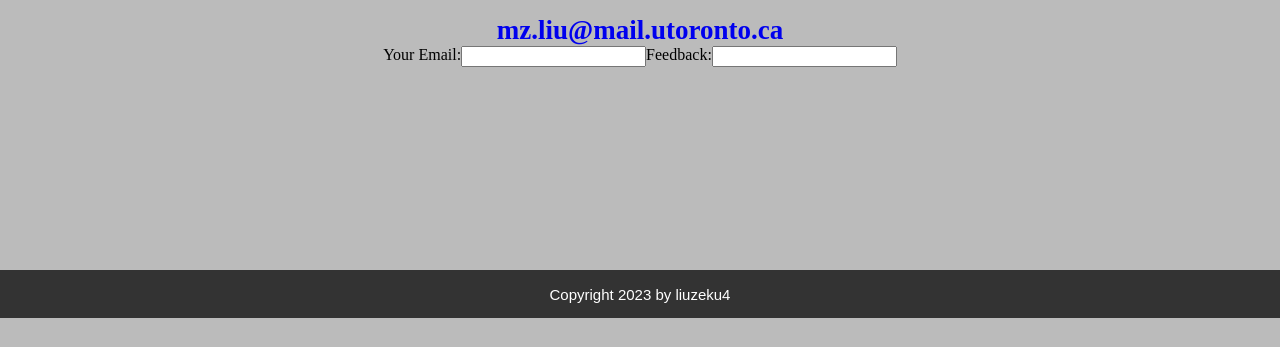
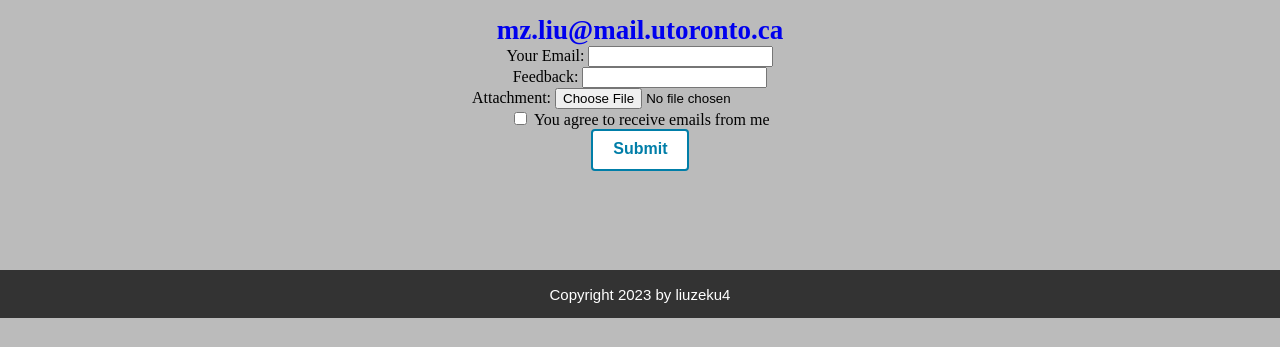
Before and after one commit to vyknight/309-Assignment-1, a plain HTML site: page contact.html in a window 1280 px wide. Shown: the part 482-829 px from the top of the page. Before the commit the page ends 800 px from the top, so only its background shows below. Drawn offline with Linux system fonts and the light colour scheme.

Commit message:
Form logic implemented

```diff
--- a/contact.html
+++ b/contact.html
@@ -23,13 +23,24 @@
                 <a href="mailto:mz.liu@mail.mail.utoronto.ca?subject=Bug%20Found&body=I%20found%20the%20following%20bug%20on%20your%20website%3A%0D%0A%0D%0A">
                     <div class="email">mz.liu@mail.utoronto.ca</div>
                 </a>
-                <form>
-                    <label for="email-input">Your Email:</label>
-                    <input type="email" id="email-input" name="email-input">
-                    <br>
-                    <label for="feedback-box">Feedback:</label>
-                    <input type="text" id="feedback-box"
-                </form>
+                <div class="form-container">
+                    <form action="http://postman-echo.com/post" method="POST">
+                        <label for="email-input">Your Email:</label>
+                        <input type="email" id="email-input" name="email" required><br>
+
+                        <label for="feedback-box">Feedback:</label>
+                        <input type="textarea" id="feedback-box" name="feedback" required><br>
+
+                        <label for="file-attachment">Attachment:</label>
+                        <input type="file" id="file-attachment" name="attachments" required><br>
+
+                        <input type="checkbox" id="checkbox" name="consent" value="yes" required>
+                        <label for="checkbox">You agree to receive emails from me</label><br>
+
+                        <input type="submit" value="Submit" class="submit-button">
+                    </form>
+                </div>
+
             </div>
         </div>
         <footer>
--- a/styles.css
+++ b/styles.css
@@ -131,7 +131,7 @@ a {
     margin-bottom: 2rem;
 }
 
-button {
+button, .submit-button{
     background-color: white;
     border-color: #007EA8;
     border: 2px solid;
@@ -145,7 +145,7 @@ button {
     font-weight: bold;
 }
 
-button:hover {
+button:hover, .submit-button:hover{
     background-color: #007EA8;
     border-color: white;
     color: white;
@@ -189,3 +189,14 @@ li {
     font-weight: bold;
     font-family: 'Times New Roman', Times, serif;
 }
+
+.form-container {
+    display: flex;
+    flex-direction: column;
+}
+
+form {
+    display: block;
+    margin-left: 0.5rem;
+    margin-right: 0.5rem;
+}
```
